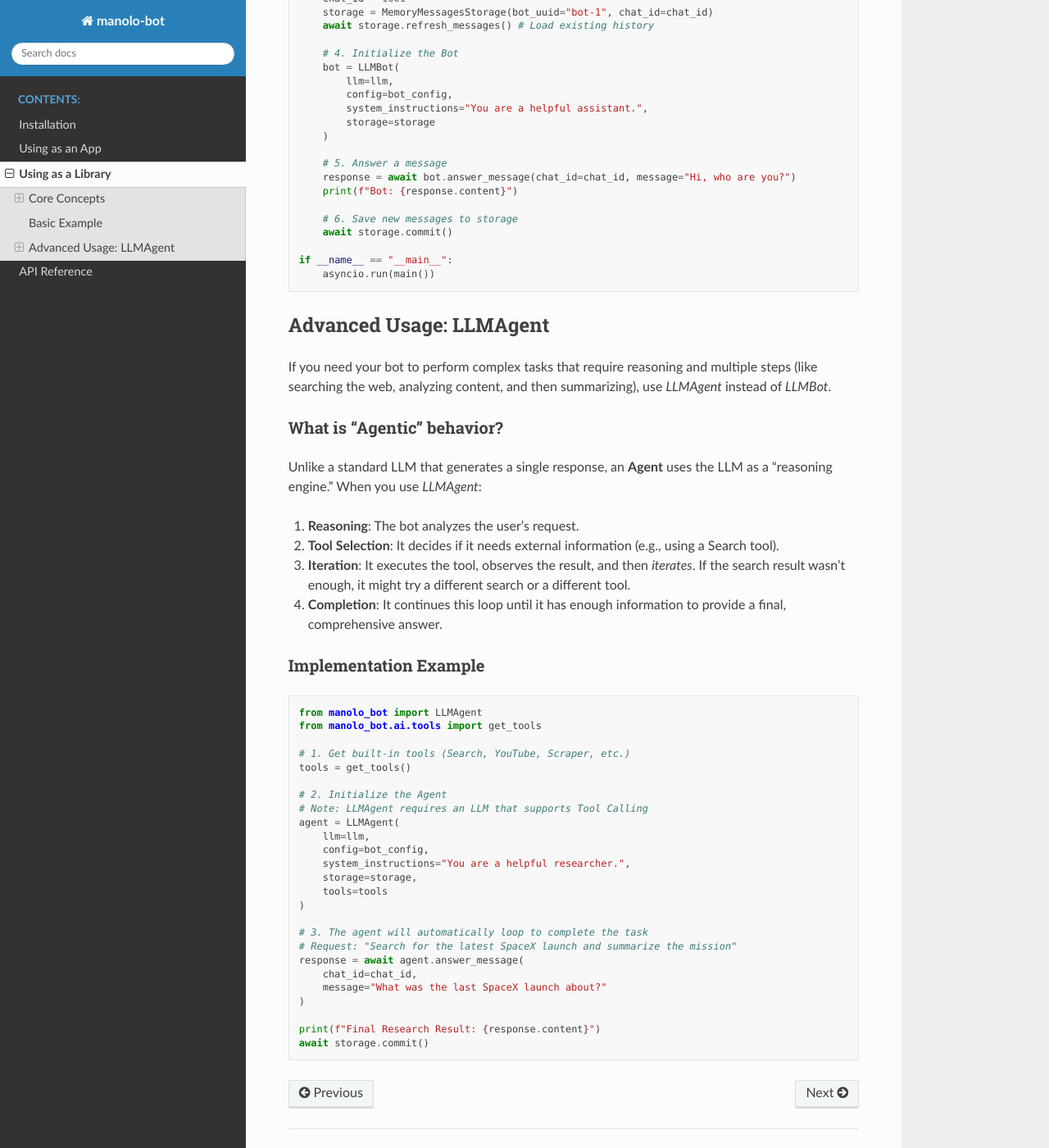
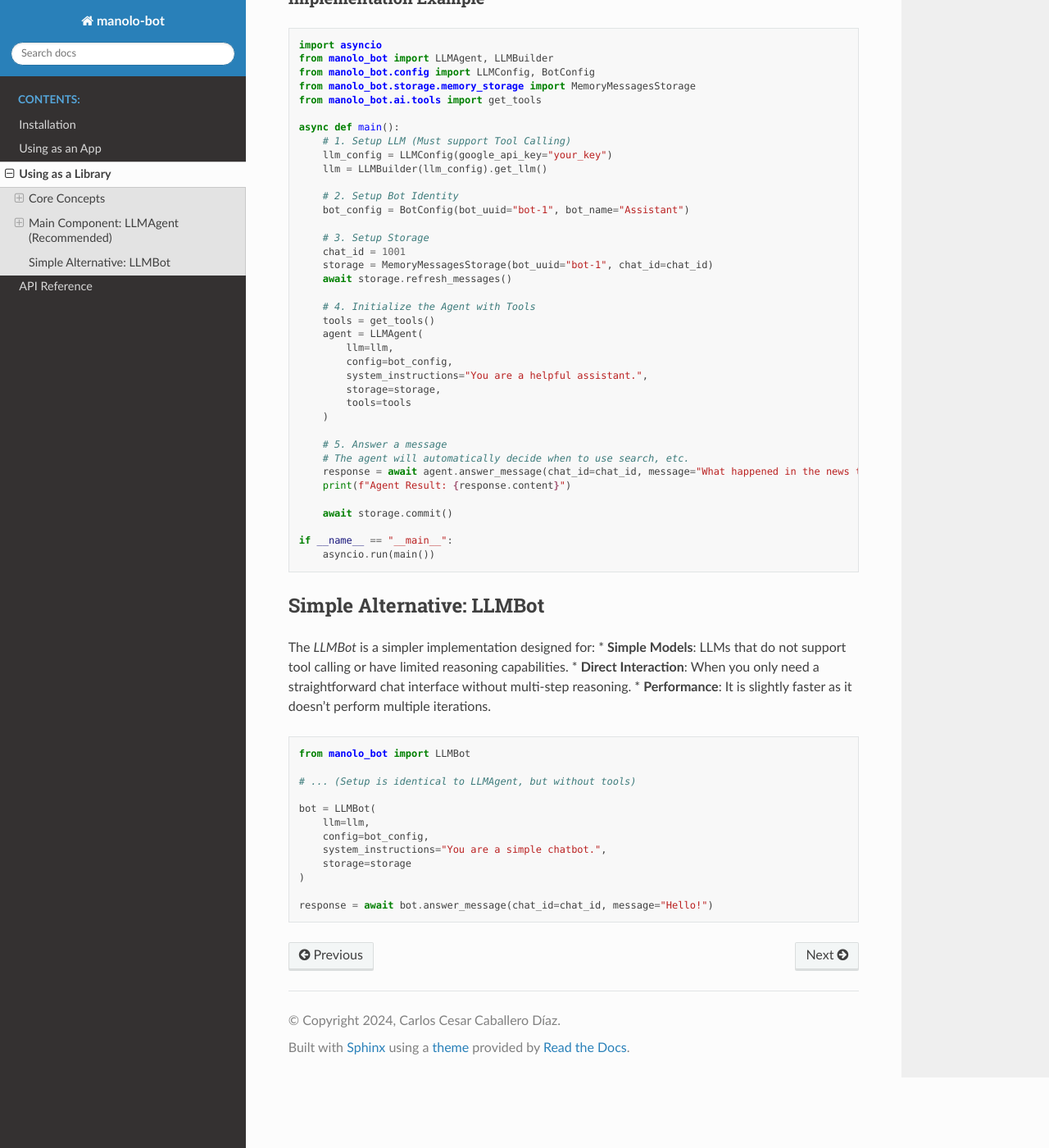
Before and after one commit to cccaballero/manolo_bot, a Sphinx documentation site: the page built from docs/source/usage_library.rst, in a window 1280 px wide and 1400 px high, scrolled down 1795 px. Shown: the whole window at 82% size. Built offline with Sphinx 7.4.7 and the Read the Docs theme 3.1.0, drawn with Linux system fonts in a browser that asks for light colours; some of the changed text lies outside the part shown.

Commit message:
Expand README and docs to highlight `LLMAgent` usage and agentic behavior

```diff
--- a/docs/source/usage_app.rst
+++ b/docs/source/usage_app.rst
@@ -69,7 +69,10 @@
 Agent and Tools
 ~~~~~~~~~~~~~~~
 
-* `AGENT_MODE`: Set to `True` to enable "Agentic" behavior. In this mode, the bot doesn't just respond; it thinks and acts. It will use the LLM to reason about your request and can perform multiple iterations (like searching the internet, reading web pages, and refining its search) until it completes the task.
+.. note::
+   Using **Agent Mode** is highly recommended for a better experience, as it allows the bot to reason and use tools effectively.
+
+* `AGENT_MODE`: Set to `True` (recommended) to enable "Agentic" behavior. In this mode, the bot doesn't just respond; it thinks and acts. It will use the LLM to reason about your request and can perform multiple iterations (like searching the internet, reading web pages, and refining its search) until it completes the task.
 * `USE_TOOLS`: Set to `True` to allow the bot to use tools. In non-agent mode, it uses tools in a more direct, single-step way.
 * `AGENT_INSTRUCTIONS`: Custom rules that guide how the agent should reason and prioritize its actions when `AGENT_MODE` is active.
 
--- a/docs/source/usage_library.rst
+++ b/docs/source/usage_library.rst
@@ -56,91 +56,84 @@
    # chat_id is a unique identifier for the current conversation (e.g., a user ID)
    storage = MemoryMessagesStorage(bot_uuid="my-unique-bot-id", chat_id=12345)
 
-Basic Example
--------------
+Main Component: LLMAgent (Recommended)
+--------------------------------------
 
-Here is a complete, runnable example using `MemoryMessagesStorage`.
+The `LLMAgent` is the most powerful and feature-rich component in `manolo-bot`. It implements **Agentic behavior**, meaning it uses the LLM as a "reasoning engine" to complete tasks.
+
+What is "Agentic" behavior?
+~~~~~~~~~~~~~~~~~~~~~~~~~~~
+
+Unlike a standard LLM that generates a single response, an **Agent** iterates through a loop:
+
+1.  **Reasoning**: The bot analyzes the user's request.
+2.  **Tool Selection**: It decides if it needs external information (e.g., using a Search tool).
+3.  **Iteration**: It executes the tool, observes the result, and then *iterates*.
+4.  **Completion**: It continues this loop until it has enough information to provide a final answer.
+
+Implementation Example
+~~~~~~~~~~~~~~~~~~~~~~
 
 .. code-block:: python
 
    import asyncio
-   from manolo_bot import LLMBot, LLMBuilder
+   from manolo_bot import LLMAgent, LLMBuilder
    from manolo_bot.config import LLMConfig, BotConfig
    from manolo_bot.storage.memory_storage import MemoryMessagesStorage
+   from manolo_bot.ai.tools import get_tools
 
    async def main():
-       # 1. Setup LLM
+       # 1. Setup LLM (Must support Tool Calling)
        llm_config = LLMConfig(google_api_key="your_key")
        llm = LLMBuilder(llm_config).get_llm()
 
        # 2. Setup Bot Identity
        bot_config = BotConfig(bot_uuid="bot-1", bot_name="Assistant")
 
-       # 3. Setup Storage for a specific conversation
+       # 3. Setup Storage
        chat_id = 1001
        storage = MemoryMessagesStorage(bot_uuid="bot-1", chat_id=chat_id)
-       await storage.refresh_messages() # Load existing history
+       await storage.refresh_messages()
 
-       # 4. Initialize the Bot
-       bot = LLMBot(
+       # 4. Initialize the Agent with Tools
+       tools = get_tools()
+       agent = LLMAgent(
            llm=llm,
            config=bot_config,
            system_instructions="You are a helpful assistant.",
-           storage=storage
+           storage=storage,
+           tools=tools
        )
 
        # 5. Answer a message
-       response = await bot.answer_message(chat_id=chat_id, message="Hi, who are you?")
-       print(f"Bot: {response.content}")
+       # The agent will automatically decide when to use search, etc.
+       response = await agent.answer_message(chat_id=chat_id, message="What happened in the news today?")
+       print(f"Agent Result: {response.content}")
 
-       # 6. Save new messages to storage
        await storage.commit()
 
    if __name__ == "__main__":
        asyncio.run(main())
 
-Advanced Usage: LLMAgent
-------------------------
+Simple Alternative: LLMBot
+--------------------------
 
-If you need your bot to perform complex tasks that require reasoning and multiple steps (like searching the web, analyzing content, and then summarizing), use `LLMAgent` instead of `LLMBot`.
-
-What is "Agentic" behavior?
-~~~~~~~~~~~~~~~~~~~~~~~~~~~
-
-Unlike a standard LLM that generates a single response, an **Agent** uses the LLM as a "reasoning engine." When you use `LLMAgent`:
-
-1.  **Reasoning**: The bot analyzes the user's request.
-2.  **Tool Selection**: It decides if it needs external information (e.g., using a Search tool).
-3.  **Iteration**: It executes the tool, observes the result, and then *iterates*. If the search result wasn't enough, it might try a different search or a different tool.
-4.  **Completion**: It continues this loop until it has enough information to provide a final, comprehensive answer.
-
-Implementation Example
-~~~~~~~~~~~~~~~~~~~~~~
+The `LLMBot` is a simpler implementation designed for:
+*   **Simple Models**: LLMs that do not support tool calling or have limited reasoning capabilities.
+*   **Direct Interaction**: When you only need a straightforward chat interface without multi-step reasoning.
+*   **Performance**: It is slightly faster as it doesn't perform multiple iterations.
 
 .. code-block:: python
 
-   from manolo_bot import LLMAgent
-   from manolo_bot.ai.tools import get_tools
+   from manolo_bot import LLMBot
 
-   # 1. Get built-in tools (Search, YouTube, Scraper, etc.)
-   tools = get_tools()
+   # ... (Setup is identical to LLMAgent, but without tools)
 
-   # 2. Initialize the Agent
-   # Note: LLMAgent requires an LLM that supports Tool Calling
-   agent = LLMAgent(
+   bot = LLMBot(
        llm=llm,
        config=bot_config,
-       system_instructions="You are a helpful researcher.",
-       storage=storage,
-       tools=tools
+       system_instructions="You are a simple chatbot.",
+       storage=storage
    )
 
-   # 3. The agent will automatically loop to complete the task
-   # Request: "Search for the latest SpaceX launch and summarize the mission"
-   response = await agent.answer_message(
-       chat_id=chat_id,
-       message="What was the last SpaceX launch about?"
-   )
-
-   print(f"Final Research Result: {response.content}")
-   await storage.commit()
+   response = await bot.answer_message(chat_id=chat_id, message="Hello!")
```
Also changed, not shown: README.md (+35 -9 lines).
